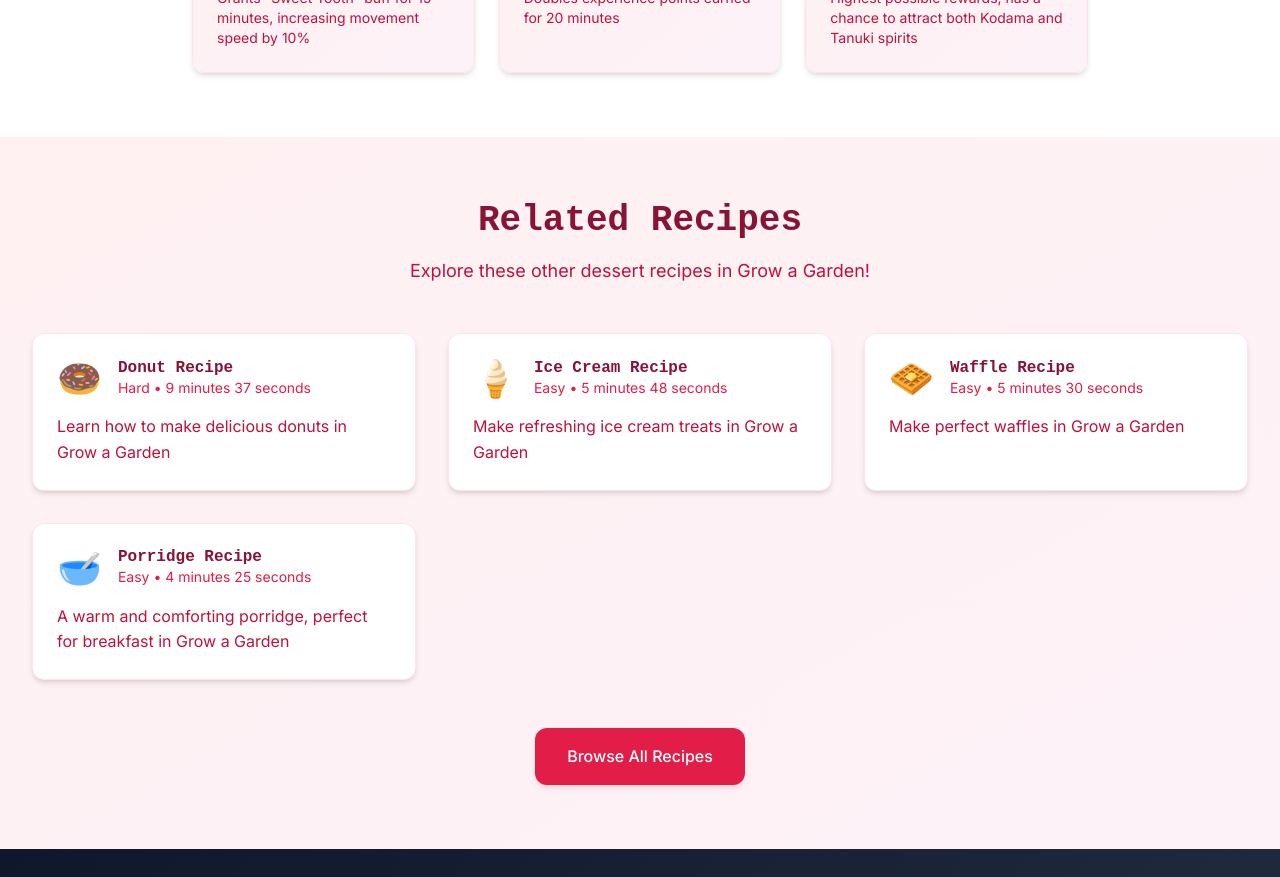
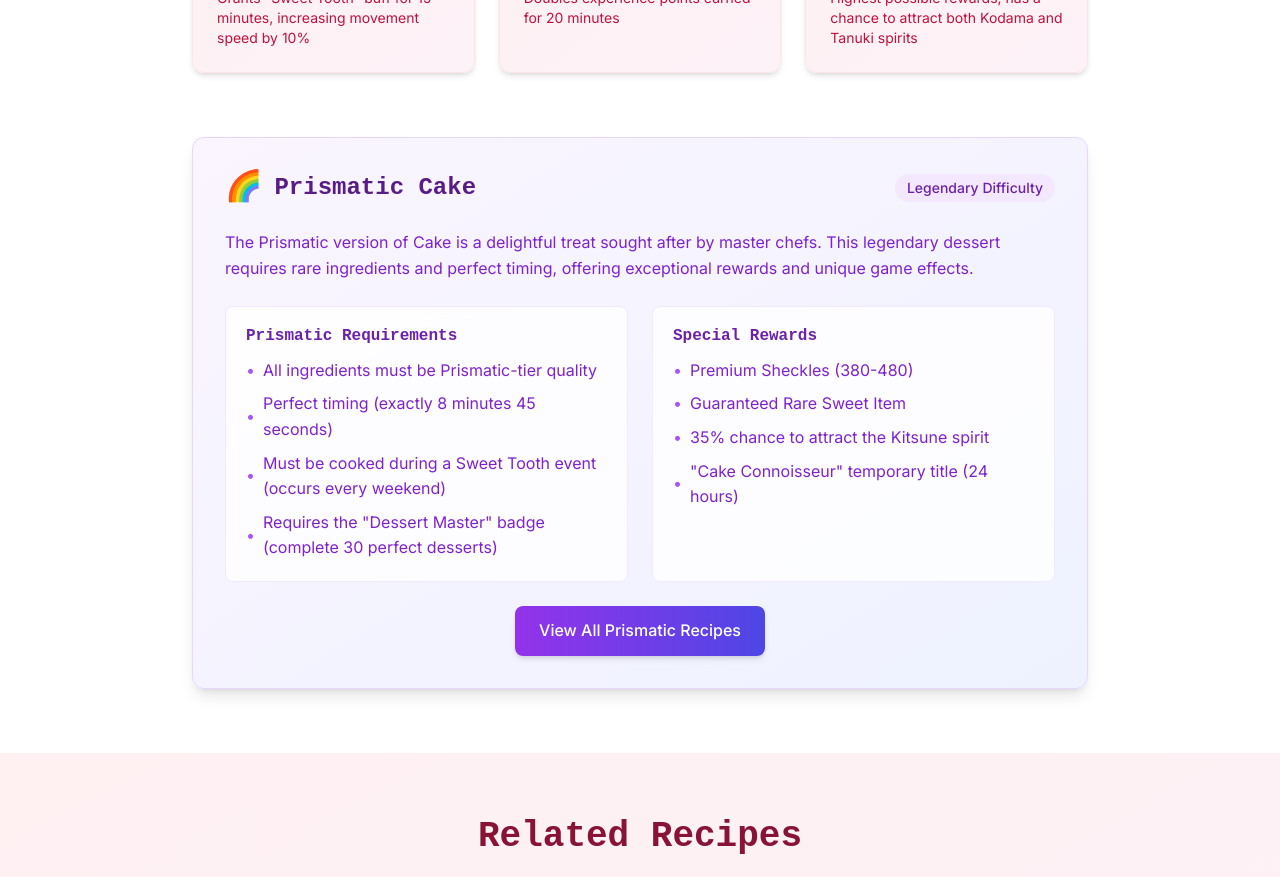
Before and after one commit to JI000000/growagardenrecipes.xyz, a Next.js app: page /recipes/cake in a window 1280 px wide. Shown: the part 4220-5097 px from the top of the page. Built offline with nearby package versions, Linux system fonts and the light colour scheme.

Commit message:
修复Prismatic食谱链接，实现整合方案

```diff
--- a/src/app/page.tsx
+++ b/src/app/page.tsx
@@ -218,7 +218,7 @@ export default function HomePage() {
           <div className="grid grid-cols-1 md:grid-cols-2 lg:grid-cols-4 gap-6 mb-8">
             {/* Featured Prismatic Recipes */}
             <a
-              href="/recipes/prismatic-pizza"
+              href="/recipes/pizza#prismatic"
               className="card-modern group p-6 text-center transform hover:scale-105 transition-all duration-300 rounded-xl"
               style={{
                 background: 'rgba(255, 255, 255, 0.8)',
@@ -247,7 +247,7 @@ export default function HomePage() {
             </a>
 
             <a
-              href="/recipes/prismatic-burger"
+              href="/recipes/burger#prismatic"
               className="card-modern group p-6 text-center transform hover:scale-105 transition-all duration-300 rounded-xl"
               style={{
                 background: 'rgba(255, 255, 255, 0.8)',
@@ -276,7 +276,7 @@ export default function HomePage() {
             </a>
 
             <a
-              href="/recipes/prismatic-cake"
+              href="/recipes/cake#prismatic"
               className="card-modern group p-6 text-center transform hover:scale-105 transition-all duration-300 rounded-xl"
               style={{
                 background: 'rgba(255, 255, 255, 0.8)',
@@ -305,7 +305,7 @@ export default function HomePage() {
             </a>
 
             <a
-              href="/recipes/prismatic-ice-cream"
+              href="/recipes/ice-cream#prismatic"
               className="card-modern group p-6 text-center transform hover:scale-105 transition-all duration-300 rounded-xl"
               style={{
                 background: 'rgba(255, 255, 255, 0.8)',
--- a/src/app/recipes/burger/page.tsx
+++ b/src/app/recipes/burger/page.tsx
@@ -479,7 +479,7 @@ export default function BurgerRecipePage() {
           </div>
 
           {/* Prismatic Burger Section */}
-          <div className="max-w-4xl mx-auto mt-16 bg-gradient-to-br from-purple-50 to-indigo-50 rounded-xl p-8 border border-purple-200 shadow-lg">
+          <div id="prismatic" className="max-w-4xl mx-auto mt-16 bg-gradient-to-br from-purple-50 to-indigo-50 rounded-xl p-8 border border-purple-200 shadow-lg">
             <div className="flex items-center justify-between mb-6">
               <h3 className="text-2xl font-bold text-purple-900 flex items-center">
                 <span className="text-3xl mr-3">🌈</span> Prismatic Burger
--- a/src/app/recipes/cake/page.tsx
+++ b/src/app/recipes/cake/page.tsx
@@ -482,6 +482,79 @@ export default function CakeRecipePage() {
               ))}
             </div>
           </div>
+
+          {/* Prismatic Cake Section */}
+          <div id="prismatic" className="max-w-4xl mx-auto mt-16 bg-gradient-to-br from-purple-50 to-indigo-50 rounded-xl p-8 border border-purple-200 shadow-lg">
+            <div className="flex items-center justify-between mb-6">
+              <h3 className="text-2xl font-bold text-purple-900 flex items-center">
+                <span className="text-3xl mr-3">🌈</span> Prismatic Cake
+              </h3>
+              <span className="px-3 py-1 bg-purple-100 text-purple-800 rounded-full text-sm font-medium">
+                Legendary Difficulty
+              </span>
+            </div>
+
+            <p className="text-purple-700 mb-6">
+              The Prismatic version of Cake is a delightful treat sought after by master chefs.
+              This legendary dessert requires rare ingredients and perfect timing,
+              offering exceptional rewards and unique game effects.
+            </p>
+
+            <div className="grid grid-cols-1 md:grid-cols-2 gap-6 mb-6">
+              <div className="bg-white/80 backdrop-blur rounded-lg p-5 border border-purple-100">
+                <h4 className="font-bold text-purple-800 mb-3">Prismatic Requirements</h4>
+                <ul className="space-y-2 text-purple-700">
+                  <li className="flex items-center">
+                    <span className="text-purple-500 mr-2">•</span>
+                    All ingredients must be Prismatic-tier quality
+                  </li>
+                  <li className="flex items-center">
+                    <span className="text-purple-500 mr-2">•</span>
+                    Perfect timing (exactly 8 minutes 45 seconds)
+                  </li>
+                  <li className="flex items-center">
+                    <span className="text-purple-500 mr-2">•</span>
+                    Must be cooked during a Sweet Tooth event (occurs every weekend)
+                  </li>
+                  <li className="flex items-center">
+                    <span className="text-purple-500 mr-2">•</span>
+                    Requires the "Dessert Master" badge (complete 30 perfect desserts)
+                  </li>
+                </ul>
+              </div>
+
+              <div className="bg-white/80 backdrop-blur rounded-lg p-5 border border-purple-100">
+                <h4 className="font-bold text-purple-800 mb-3">Special Rewards</h4>
+                <ul className="space-y-2 text-purple-700">
+                  <li className="flex items-center">
+                    <span className="text-purple-500 mr-2">•</span>
+                    Premium Sheckles (380-480)
+                  </li>
+                  <li className="flex items-center">
+                    <span className="text-purple-500 mr-2">•</span>
+                    Guaranteed Rare Sweet Item
+                  </li>
+                  <li className="flex items-center">
+                    <span className="text-purple-500 mr-2">•</span>
+                    35% chance to attract the Kitsune spirit
+                  </li>
+                  <li className="flex items-center">
+                    <span className="text-purple-500 mr-2">•</span>
+                    "Cake Connoisseur" temporary title (24 hours)
+                  </li>
+                </ul>
+              </div>
+            </div>
+
+            <div className="text-center">
+              <Link
+                href="/recipes/prismatic"
+                className="inline-block px-6 py-3 bg-gradient-to-r from-purple-600 to-indigo-600 text-white rounded-lg font-medium hover:from-purple-700 hover:to-indigo-700 transition-all shadow-md"
+              >
+                View All Prismatic Recipes
+              </Link>
+            </div>
+          </div>
         </div>
       </section>
 
--- a/src/app/recipes/ice-cream/page.tsx
+++ b/src/app/recipes/ice-cream/page.tsx
@@ -485,6 +485,79 @@ export default function IceCreamRecipePage() {
               ))}
             </div>
           </div>
+
+          {/* Prismatic Ice Cream Section */}
+          <div id="prismatic" className="max-w-4xl mx-auto mt-16 bg-gradient-to-br from-purple-50 to-indigo-50 rounded-xl p-8 border border-purple-200 shadow-lg">
+            <div className="flex items-center justify-between mb-6">
+              <h3 className="text-2xl font-bold text-purple-900 flex items-center">
+                <span className="text-3xl mr-3">🌈</span> Prismatic Ice Cream
+              </h3>
+              <span className="px-3 py-1 bg-purple-100 text-purple-800 rounded-full text-sm font-medium">
+                Legendary Difficulty
+              </span>
+            </div>
+
+            <p className="text-purple-700 mb-6">
+              The Prismatic version of Ice Cream is a refreshing delight that top players seek to master.
+              This legendary dessert requires special ingredients and precise timing,
+              offering extraordinary rewards and unique game benefits.
+            </p>
+
+            <div className="grid grid-cols-1 md:grid-cols-2 gap-6 mb-6">
+              <div className="bg-white/80 backdrop-blur rounded-lg p-5 border border-purple-100">
+                <h4 className="font-bold text-purple-800 mb-3">Prismatic Requirements</h4>
+                <ul className="space-y-2 text-purple-700">
+                  <li className="flex items-center">
+                    <span className="text-purple-500 mr-2">•</span>
+                    All ingredients must be Prismatic-tier quality
+                  </li>
+                  <li className="flex items-center">
+                    <span className="text-purple-500 mr-2">•</span>
+                    Perfect timing (exactly 5 minutes 20 seconds)
+                  </li>
+                  <li className="flex items-center">
+                    <span className="text-purple-500 mr-2">•</span>
+                    Must be prepared during Summer Festival (in-game seasonal event)
+                  </li>
+                  <li className="flex items-center">
+                    <span className="text-purple-500 mr-2">•</span>
+                    Requires the "Frozen Artisan" badge (complete 25 frozen desserts)
+                  </li>
+                </ul>
+              </div>
+
+              <div className="bg-white/80 backdrop-blur rounded-lg p-5 border border-purple-100">
+                <h4 className="font-bold text-purple-800 mb-3">Special Rewards</h4>
+                <ul className="space-y-2 text-purple-700">
+                  <li className="flex items-center">
+                    <span className="text-purple-500 mr-2">•</span>
+                    Premium Sheckles (320-420)
+                  </li>
+                  <li className="flex items-center">
+                    <span className="text-purple-500 mr-2">•</span>
+                    Guaranteed Rare Frozen Item
+                  </li>
+                  <li className="flex items-center">
+                    <span className="text-purple-500 mr-2">•</span>
+                    40% chance to attract the Yuki-onna spirit
+                  </li>
+                  <li className="flex items-center">
+                    <span className="text-purple-500 mr-2">•</span>
+                    "Frost Monarch" temporary title (24 hours)
+                  </li>
+                </ul>
+              </div>
+            </div>
+
+            <div className="text-center">
+              <Link
+                href="/recipes/prismatic"
+                className="inline-block px-6 py-3 bg-gradient-to-r from-purple-600 to-indigo-600 text-white rounded-lg font-medium hover:from-purple-700 hover:to-indigo-700 transition-all shadow-md"
+              >
+                View All Prismatic Recipes
+              </Link>
+            </div>
+          </div>
         </div>
       </section>
 
--- a/src/app/recipes/pizza/page.tsx
+++ b/src/app/recipes/pizza/page.tsx
@@ -585,7 +585,7 @@ export default function PizzaRecipePage() {
           </div>
 
           {/* Prismatic Pizza Section */}
-          <div className="max-w-4xl mx-auto mt-16 bg-gradient-to-br from-purple-50 to-indigo-50 rounded-xl p-8 border border-purple-200 shadow-lg">
+          <div id="prismatic" className="max-w-4xl mx-auto mt-16 bg-gradient-to-br from-purple-50 to-indigo-50 rounded-xl p-8 border border-purple-200 shadow-lg">
             <div className="flex items-center justify-between mb-6">
               <h3 className="text-2xl font-bold text-purple-900 flex items-center">
                 <span className="text-3xl mr-3">🌈</span> Prismatic Pizza
```
Also changed, not shown: src/app/recipes/prismatic/page.tsx (+61 -22 lines).
